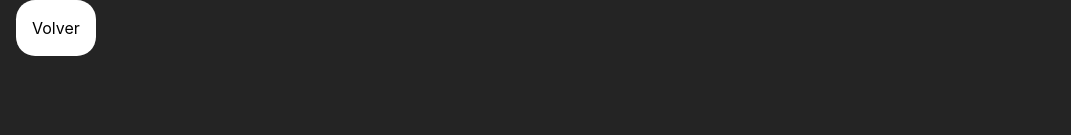
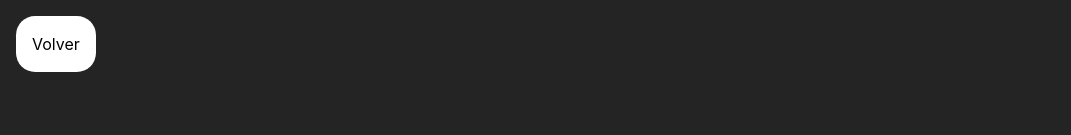
Before and after one commit to Matias98cs/multiproyectos-react-ts, a React (Vite) app: page /memotest in a window 1280 px wide. Shown: the top 135 px of the page, without its empty margins (0-1071 px from the left). Built offline with nearby package versions, Linux system fonts and the light colour scheme.

Commit message:
estilos al btn de volver

```diff
--- a/src/screens/Memotest.tsx
+++ b/src/screens/Memotest.tsx
@@ -44,6 +44,7 @@ export default function Memotest() {
           position: "absolute",
           left: "0",
           marginLeft: "1rem",
+          marginTop: "1rem",
           color: "black",
           padding: "1rem",
           top: "0",
```
